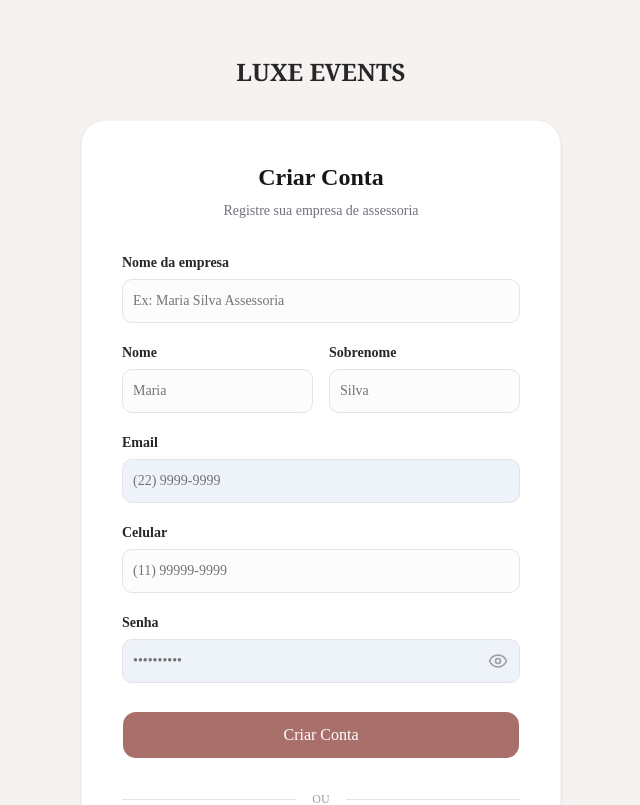
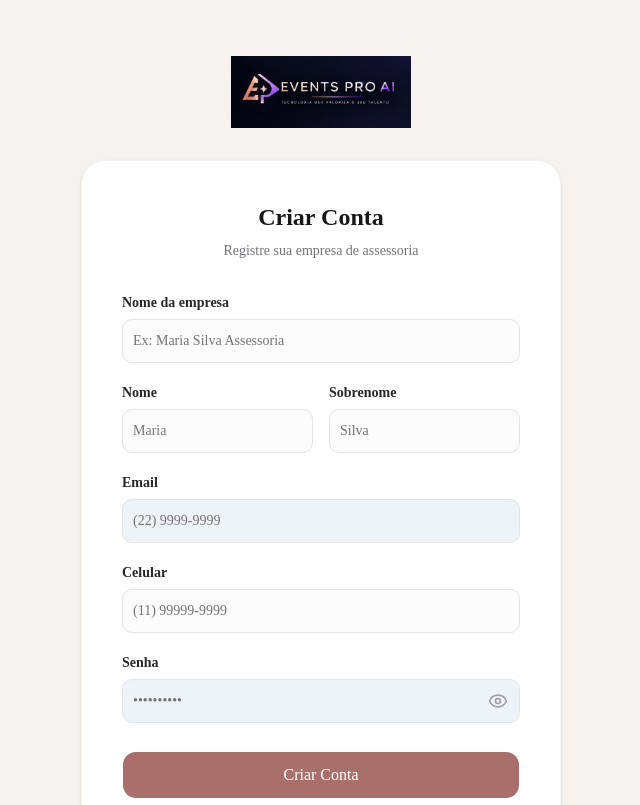
Before and after one commit to rangelandradesmmn-ship-it/events-pro-ai, a Next.js app: page /register in a window 1280 px wide. Shown: the top 805 px of the page, without its empty margins (319-959 px from the left). Built offline with nearby package versions, Linux system fonts and the light colour scheme; no server answers.

Commit message:
Update visual identity to Events Pro AI

```diff
--- /dev/null
+++ b/fix-layout.js
@@ -0,0 +1,7 @@
+const fs = require('fs');
+let c = fs.readFileSync('src/app/dashboard/layout.tsx', 'utf-8');
+c = c.replace(/<div className="bg-\[\#F9F0EE\][\s\S]*?<\/Link>/, `<img src="/logo.png" alt="Events Pro AI" className="h-8 object-contain" />
+          </Link>`);
+c = c.replace(/<Heart className="h-5 w-5 text-\[\#A86F6B\] fill-\[\#A86F6B\]" \/>\s*<span className="font-serif font-black tracking-wide text-lg">LUXE EVENTS<\/span>/,
+`<img src="/logo.png" alt="Events Pro AI" className="h-6 object-contain" />`);
+fs.writeFileSync('src/app/dashboard/layout.tsx', c);
--- /dev/null
+++ b/fix-login.js
@@ -0,0 +1,11 @@
+const fs = require('fs');
+let c = fs.readFileSync('src/app/login/page.tsx', 'utf-8');
+c = c.replace(/<blockquote className="space-y-2">[\s\S]*?<\/blockquote>/, `<blockquote className="space-y-2">
+            <p className="text-xl text-gold-100 font-light tracking-wide leading-relaxed">
+              "TECNOLOGIA QUE VALORIZA O SEU TALENTO"
+            </p>
+            <footer className="text-sm text-gold-400/80 uppercase tracking-widest">
+              Events Pro AI
+            </footer>
+          </blockquote>`);
+fs.writeFileSync('src/app/login/page.tsx', c);
--- a/src/app/dashboard/layout.tsx
+++ b/src/app/dashboard/layout.tsx
@@ -67,10 +67,7 @@ export default async function DashboardLayout({ children }: { children: ReactNod
       <aside className="hidden w-72 flex-col border-r border-zinc-100 bg-white md:flex shadow-[4px_0_24px_rgba(0,0,0,0.01)]">
         <div className="flex h-20 items-center px-8 border-b border-zinc-50">
           <Link href="/dashboard" className="flex items-center gap-2.5 text-zinc-900 group">
-            <div className="bg-[#F9F0EE] p-2 rounded-xl group-hover:bg-[#A86F6B] transition-colors">
-              <Heart className="h-5 w-5 text-[#A86F6B] fill-[#A86F6B] group-hover:text-white group-hover:fill-white transition-colors" />
-            </div>
-            <span className="font-serif font-black text-2xl tracking-tight">LUXE EVENTS</span>
+            <img src="/logo.png" alt="Events Pro AI" className="h-8 object-contain" />
           </Link>
         </div>
         <div className="flex-1 overflow-auto py-6">
@@ -113,8 +110,7 @@ export default async function DashboardLayout({ children }: { children: ReactNod
       <main className="flex flex-1 flex-col">
         {/* Mobile Header (simplified for now) */}
         <header className="flex h-16 items-center gap-4 border-b border-zinc-100 bg-white px-4 lg:h-[60px] lg:px-6 md:hidden">
-           <Heart className="h-5 w-5 text-[#A86F6B] fill-[#A86F6B]" />
-           <span className="font-serif font-black tracking-wide text-lg">LUXE EVENTS</span>
+           <img src="/logo.png" alt="Events Pro AI" className="h-6 object-contain" />
         </header>
 
         <div className="flex-1 overflow-auto p-4 md:p-8 lg:p-12">
--- a/src/app/login/page.tsx
+++ b/src/app/login/page.tsx
@@ -6,24 +6,8 @@ export default function LoginPage() {
     <div className="grid min-h-svh lg:grid-cols-2">
       <div className="flex flex-col gap-4 p-6 md:p-10">
         <div className="flex justify-center gap-2 md:justify-start">
-          <a href="#" className="flex items-center gap-2 font-semibold">
-            <div className="flex h-8 w-8 items-center justify-center rounded-md bg-zinc-900 text-gold-400">
-              {/* Event Icon Logo */}
-              <svg
-                xmlns="http://www.w3.org/2000/svg"
-                viewBox="0 0 24 24"
-                fill="none"
-                stroke="currentColor"
-                strokeWidth="2"
-                strokeLinecap="round"
-                strokeLinejoin="round"
-                className="h-5 w-5"
-              >
-                <path d="M21 10c0 7-9 13-9 13s-9-6-9-13a9 9 0 0 1 18 0z" />
-                <circle cx="12" cy="10" r="3" />
-              </svg>
-            </div>
-            <span className="text-xl tracking-wide">LUXE EVENTS</span>
+          <a href="#" className="flex items-center gap-2">
+            <Image src="/logo.png" alt="Events Pro AI Logo" width={180} height={45} className="object-contain" />
           </a>
         </div>
         <div className="flex flex-1 items-center justify-center">
@@ -37,11 +21,11 @@ export default function LoginPage() {
         <div className="absolute inset-0 bg-gradient-to-t from-zinc-900 via-zinc-900/40 to-transparent"></div>
         <div className="absolute bottom-12 left-12 right-12 z-10 text-white">
           <blockquote className="space-y-2">
-            <p className="text-lg text-gold-100 font-light tracking-wide leading-relaxed">
-              "A organização de um evento inesquecível começa com as ferramentas certas. Controle cada detalhe com elegância e precisão."
+            <p className="text-xl text-gold-100 font-light tracking-wide leading-relaxed">
+              "TECNOLOGIA QUE VALORIZA O SEU TALENTO"
             </p>
             <footer className="text-sm text-gold-400/80 uppercase tracking-widest">
-              A Arte de Receber
+              Events Pro AI
             </footer>
           </blockquote>
         </div>
--- a/src/app/register/page.tsx
+++ b/src/app/register/page.tsx
@@ -6,8 +6,8 @@ export default function RegisterPage() {
     <div className="min-h-screen bg-[#F5F2F0] flex flex-col items-center py-10 px-4">
       {/* Logo */}
       <div className="mb-8 mt-4">
-        <Link href="/" className="flex items-center gap-2 font-serif font-bold text-2xl text-zinc-800">
-           LUXE EVENTS
+        <Link href="/" className="flex items-center gap-2">
+           <img src="/logo.png" alt="Events Pro AI Logo" width="180" height="45" className="object-contain" />
         </Link>
       </div>
 
```
Also changed, not shown: public/logo.png (added).
